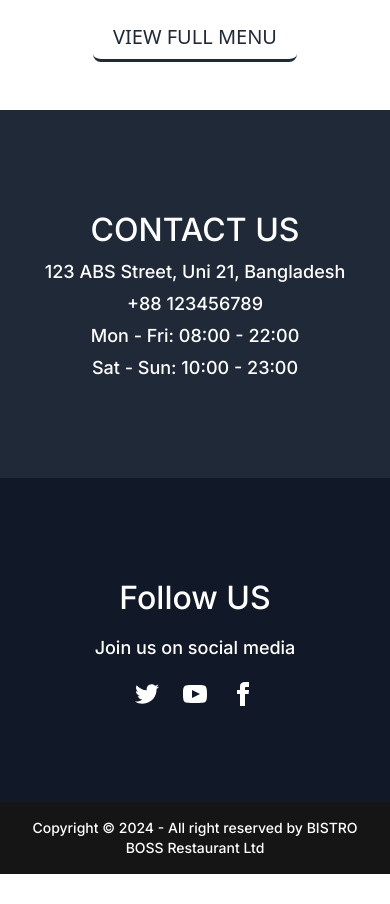
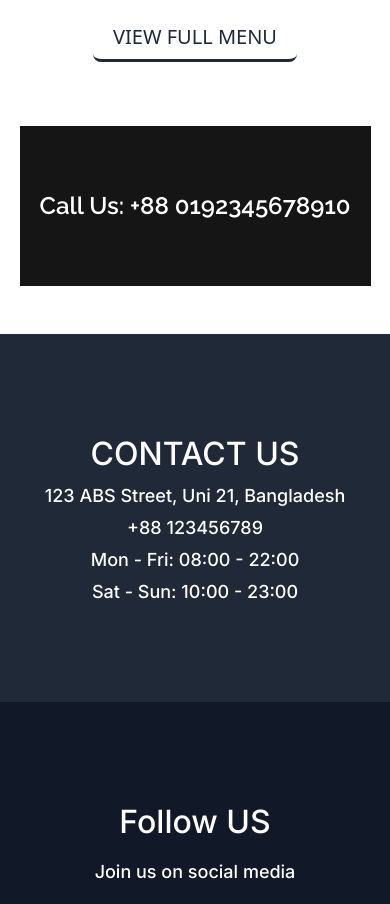
Before and after one commit to Nabilabintaakter/final-project-client, a React (Vite) app: page / in a window 390 px wide. Shown: the part 1800-2704 px from the top of the page. Before the commit the page ends 2674 px from the top, so only its background shows below. Built offline with nearby package versions, Linux system fonts and the light colour scheme; no server answers.

Commit message:
added call us section in the homepage

```diff
--- /dev/null
+++ b/src/Pages/Home/CallUs/CallUs.jsx
@@ -0,0 +1,11 @@
+
+
+const CallUs = () => {
+    return (
+        <div className='w-[90%] mx-auto max-w-7xl flex justify-center items-center bg-[#151515] text-white py-16 md:py-[96px] mt-16 md:mt-20'>
+            <p className="text-2xl md:text-3xl lg:text-[50px] font-semibold font-raleway hover:underline">Call Us: +88 0192345678910</p>
+        </div>
+    );
+};
+
+export default CallUs;
--- a/src/Pages/Home/Home/Home.jsx
+++ b/src/Pages/Home/Home/Home.jsx
@@ -4,6 +4,7 @@ import Category from '../Category/Category';
 import Header from '../../../Shared/Header/Header';
 import RestaurantIntro from '../RestaurantIntro/RestaurantIntro';
 import PopularMenu from '../PopularMenu/PopularMenu';
+import CallUs from '../CallUs/CallUs';
 
 const Home = () => {
     return (
@@ -14,6 +15,7 @@ const Home = () => {
                 <Category></Category>
                 <RestaurantIntro></RestaurantIntro>
                 <PopularMenu></PopularMenu>
+                <CallUs></CallUs>
             </div>
         </div>
     );
--- a/src/index.css
+++ b/src/index.css
@@ -1,6 +1,6 @@
 @import url('https://fonts.googleapis.com/css2?family=Cinzel:wght@400..900&display=swap');
 @import url('https://fonts.googleapis.com/css2?family=Inter:ital,opsz,wght@0,14..32,100..900;1,14..32,100..900&display=swap');
-
+@import url('https://fonts.googleapis.com/css2?family=Raleway:ital,wght@0,100..900;1,100..900&display=swap');
 @tailwind base;
 @tailwind components;
 @tailwind utilities;
@@ -10,6 +10,9 @@
 }
 .font-inter{
   font-family: "Inter", serif;
+}
+.font-raleway{
+  font-family: "Raleway", serif;
 }
 .carousel .thumbs-wrapper {
   justify-content: center;
```
